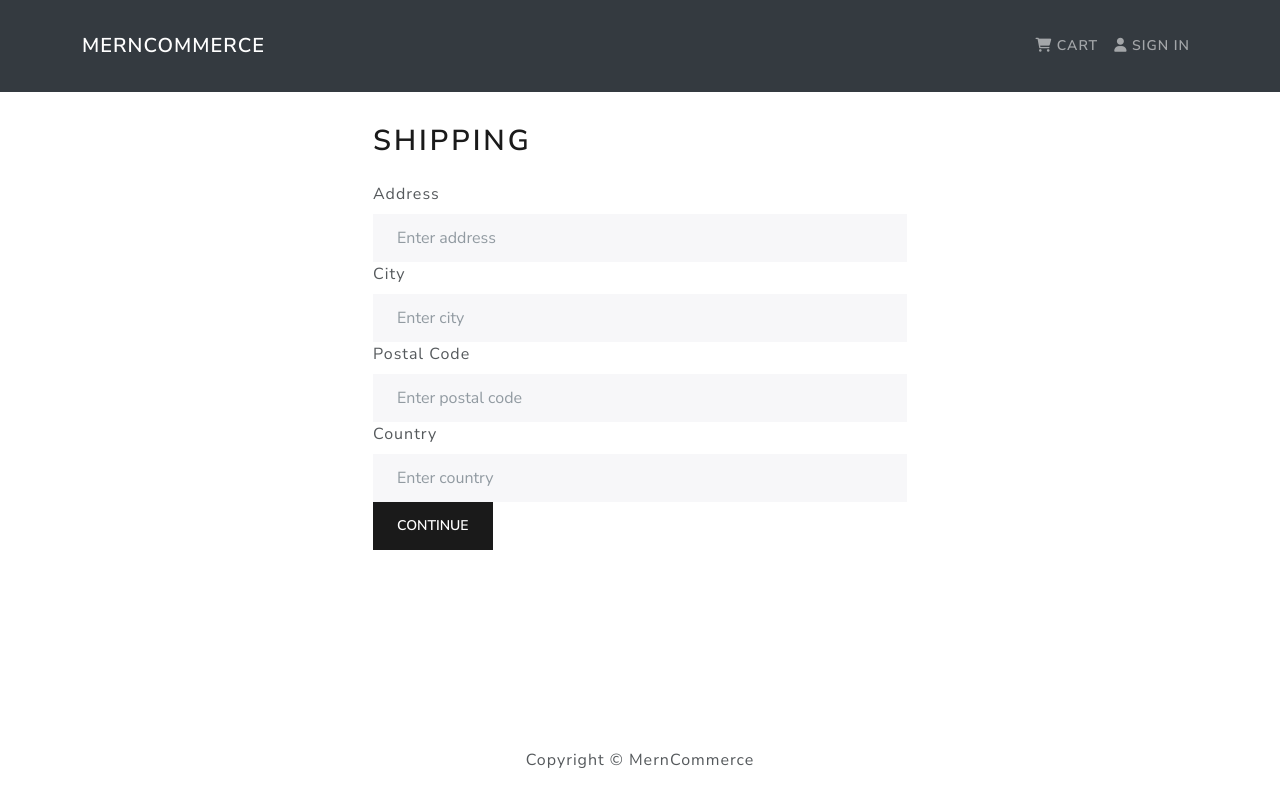
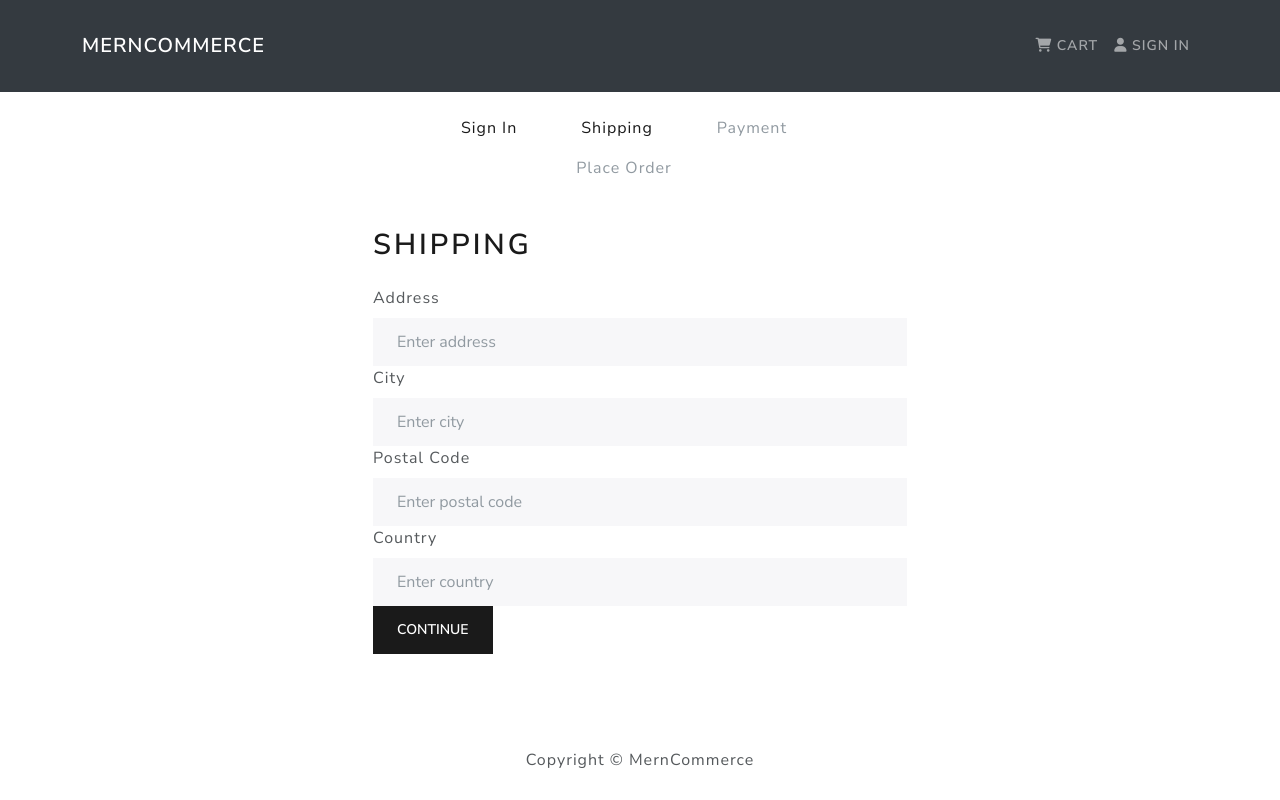
Before and after one commit to NewsonThokchom/MernEcommerce, a React (Create React App) app in the folder frontend/: page /shipping in a window 1280 px wide. Built offline with nearby package versions, Linux system fonts and the light colour scheme.

Commit message:
Checkout Steps Components

```diff
--- /dev/null
+++ b/frontend/src/components/CheckoutSteps.js
@@ -0,0 +1,60 @@
+import React from 'react'
+import { Nav } from 'react-bootstrap'
+import { LinkContainer } from 'react-router-bootstrap'
+
+const CheckoutSteps = ({ step1, step2, step3, step4 }) => {
+    return (
+        <Nav className='justify-content-center mb-4'>
+            <Nav.Item>
+                {
+                    step1 ? (
+                        <LinkContainer to='/login' >
+                            <Nav.Link>Sign In</Nav.Link>
+                        </LinkContainer>
+                    ) : (
+                        <Nav.Link disabled>Sign In</Nav.Link>
+                    )
+                }
+            </Nav.Item>
+
+            <Nav.Item>
+                {
+                    step2 ? (
+                        <LinkContainer to='/shipping'>
+                            <Nav.Link>Shipping</Nav.Link>
+                        </LinkContainer>
+                    ) : (
+                        <Nav.Link disabled>Shipping</Nav.Link>
+                    )
+                }
+            </Nav.Item>
+
+            <Nav.Item>
+                {
+                    step3 ? (
+                        <LinkContainer to='/payment'>
+                            <Nav.Link>Payment</Nav.Link>
+                        </LinkContainer>
+                    ) : (
+                        <Nav.Link disabled>Payment</Nav.Link>
+                    )
+                }
+            </Nav.Item>
+
+            <Nav.Item>
+                {
+                    step4 ? (
+                        <LinkContainer to='/placeorder'>
+                            <Nav.Link>Place Order</Nav.Link>
+                        </LinkContainer>
+                    ) : (
+                        <Nav.Link disabled>Place Order</Nav.Link>
+                    )
+                }
+            </Nav.Item>
+
+        </Nav>
+    )
+}
+
+export default CheckoutSteps
--- a/frontend/src/screens/ShippingScreen.js
+++ b/frontend/src/screens/ShippingScreen.js
@@ -4,6 +4,7 @@
 import { Form, Button } from 'react-bootstrap'
 import FormContainer from '../components/FormContainer'
 import { saveShippingAddress } from '../actions/cartActions'
+import CheckoutSteps from '../components/CheckoutSteps'
 
 const ShippingScreen = () => {
 
@@ -27,6 +28,7 @@
 
     return (
         <FormContainer>
+            <CheckoutSteps step1 step2 />
             <h1>Shipping</h1>
 
             <Form onSubmit={submitHandler}>
```
